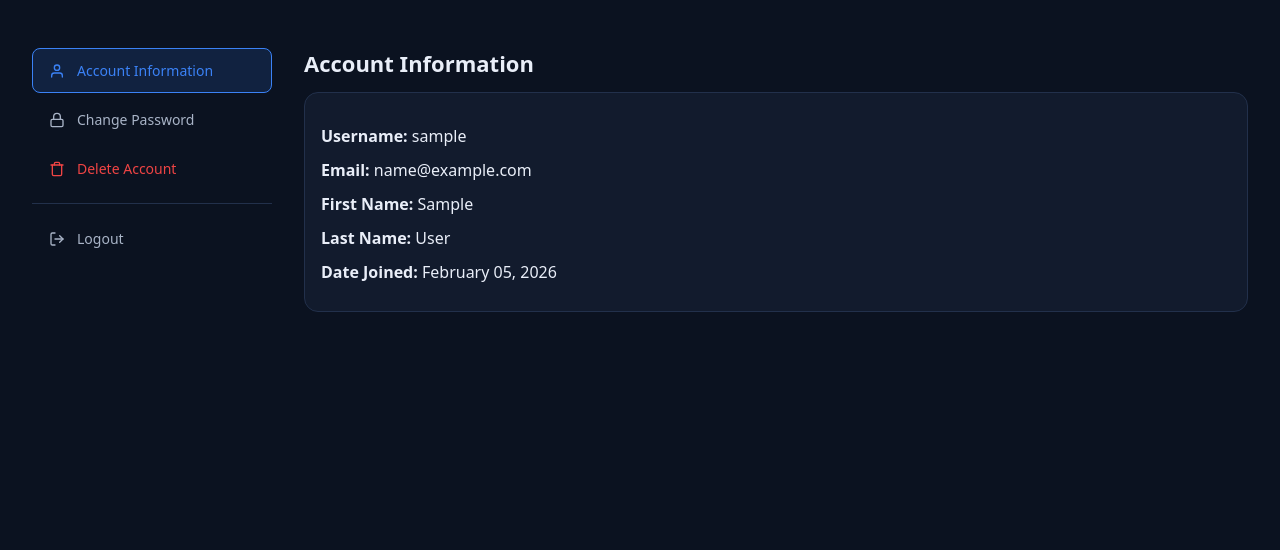
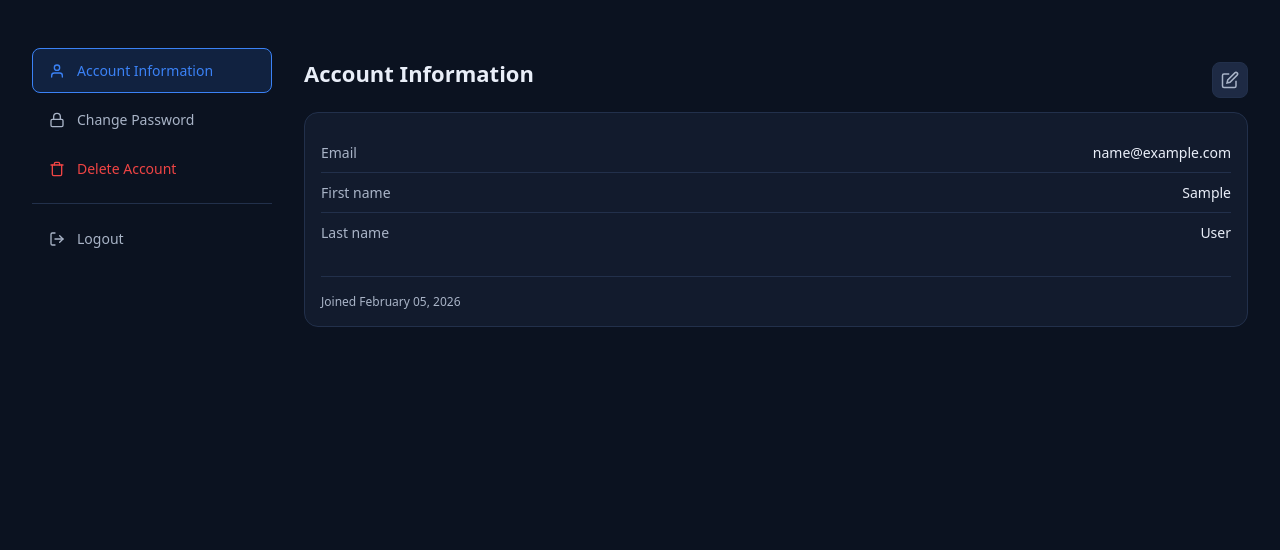
Before and after one commit to 5echo-io/pmg-portal, a Django app: page /account/profile/ in a window 1280 px wide. Shown: the part 69-619 px from the top of the page. Run offline with Django 5.2, Linux system fonts and the light colour scheme; the visitor is signed in with stand-in values (Sample User, id 1); data that the repository does not hold is empty; parts of the project's set-up code (start-up, migrations or seed data) failed here and were passed over; some libraries are stand-ins or nearby versions.

Commit message:
0.3.0-beta.2: changelog beta section + full/short toggle, profile edit + panel footer, email-as-primary (migration, login, register, install wizard), avatar from name, BUILDLOG/CHANGELOG/VERSION/install.sh

```diff
--- a/src/accounts/forms.py
+++ b/src/accounts/forms.py
@@ -3,18 +3,76 @@ Simple auth forms.
 """
 from django import forms
 from django.contrib.auth.forms import AuthenticationForm, UserCreationForm, PasswordChangeForm
-from django.contrib.auth.models import User
+from django.contrib.auth import authenticate
+from django.contrib.auth import get_user_model
+
+User = get_user_model()
+
 
 class LoginForm(AuthenticationForm):
-    username = forms.CharField(widget=forms.TextInput(attrs={"autocomplete": "username"}))
-    password = forms.CharField(widget=forms.PasswordInput(attrs={"autocomplete": "current-password"}))
+    """Login with email or username; field is labeled Email."""
+    username = forms.CharField(
+        label="Email",
+        widget=forms.TextInput(attrs={"autocomplete": "email", "type": "email", "placeholder": "you@example.com"}),
+    )
+    password = forms.CharField(
+        widget=forms.PasswordInput(attrs={"autocomplete": "current-password"}),
+    )
+
+    def clean(self):
+        login_value = (self.cleaned_data.get("username") or "").strip().lower()
+        password = self.cleaned_data.get("password")
+        if not login_value or not password:
+            return self.cleaned_data
+        user = User.objects.filter(email__iexact=login_value).first() or User.objects.filter(username__iexact=login_value).first()
+        if user is None:
+            raise forms.ValidationError("Please enter a correct email and password.")
+        if not user.check_password(password):
+            raise forms.ValidationError("Please enter a correct email and password.")
+        if not user.is_active:
+            raise forms.ValidationError("This account is inactive.")
+        self.cleaned_data["username"] = user.username
+        self.user_cache = user
+        return super().clean()
+
+    def get_user(self):
+        return getattr(self, "user_cache", None)
 
 class RegisterForm(UserCreationForm):
     email = forms.EmailField(required=True)
+    username = forms.CharField(required=False, widget=forms.HiddenInput())
 
     class Meta:
         model = User
         fields = ("username", "email", "password1", "password2")
+
+    def clean(self):
+        cleaned = super().clean()
+        email = (cleaned.get("email") or "").strip()
+        if email:
+            cleaned["username"] = email[:150]
+        return cleaned
+
+    def save(self, commit=True):
+        user = super().save(commit=False)
+        if user.email:
+            user.username = user.email[:150]
+        if commit:
+            user.save()
+            self.save_m2m()
+        return user
+
+class AccountEditForm(forms.ModelForm):
+    """Edit email, first_name, last_name only."""
+    class Meta:
+        model = User
+        fields = ("email", "first_name", "last_name")
+        widgets = {
+            "email": forms.EmailInput(attrs={"class": "form-input", "autocomplete": "email"}),
+            "first_name": forms.TextInput(attrs={"class": "form-input", "autocomplete": "given-name"}),
+            "last_name": forms.TextInput(attrs={"class": "form-input", "autocomplete": "family-name"}),
+        }
+
 
 class CustomPasswordChangeForm(PasswordChangeForm):
     old_password = forms.CharField(
--- a/src/accounts/templates/accounts/login.html
+++ b/src/accounts/templates/accounts/login.html
@@ -14,7 +14,7 @@
 
     <form method="post">
       {% csrf_token %}
-      <label>Username</label>
+      <label>Email</label>
       {{ form.username }}
 
       <label>Password</label>
--- a/src/accounts/templates/accounts/profile.html
+++ b/src/accounts/templates/accounts/profile.html
@@ -41,24 +41,41 @@
 
     <main class="profile-content">
       <div id="account-info-section" class="profile-section active">
-        <h1>Account Information</h1>
+        <div class="profile-section-header">
+          <h1>Account Information</h1>
+          <button type="button" class="profile-edit-btn" id="accountEditBtn" onclick="toggleAccountEdit()" aria-label="Edit account information">
+            <svg xmlns="http://www.w3.org/2000/svg" width="18" height="18" viewBox="0 0 24 24" fill="none" stroke="currentColor" stroke-width="2"><path d="M11 4H4a2 2 0 0 0-2 2v14a2 2 0 0 0 2 2h14a2 2 0 0 0 2-2v-7"></path><path d="M18.5 2.5a2.121 2.121 0 0 1 3 3L12 15l-4 1 1-4 9.5-9.5z"></path></svg>
+          </button>
+        </div>
         <div class="panel">
-          <div style="margin-top: 16px;">
-            <div style="margin-bottom: 12px;">
-              <strong>Username:</strong> {{ user.username }}
+          <div id="accountInfoView" class="account-info-view">
+            <div class="account-info-row"><strong>Email</strong><span>{{ user.email|default:"Not set" }}</span></div>
+            <div class="account-info-row"><strong>First name</strong><span>{{ user.first_name|default:"Not set" }}</span></div>
+            <div class="account-info-row"><strong>Last name</strong><span>{{ user.last_name|default:"Not set" }}</span></div>
+          </div>
+          <form method="post" id="accountInfoForm" class="account-info-form" style="display: none;">
+            {% csrf_token %}
+            <input type="hidden" name="update_account" value="1">
+            <div class="account-edit-field">
+              <label for="id_email">Email</label>
+              <input type="email" name="email" value="{{ user.email|default:'' }}" id="id_email" class="form-input" required>
+              {% if account_form.email.errors %}<p class="form-error">{{ account_form.email.errors.0 }}</p>{% endif %}
             </div>
-            <div style="margin-bottom: 12px;">
-              <strong>Email:</strong> {{ user.email|default:"Not set" }}
+            <div class="account-edit-field">
+              <label for="id_first_name">First name</label>
+              <input type="text" name="first_name" value="{{ user.first_name|default:'' }}" id="id_first_name" class="form-input">
             </div>
-            <div style="margin-bottom: 12px;">
-              <strong>First Name:</strong> {{ user.first_name|default:"Not set" }}
+            <div class="account-edit-field">
+              <label for="id_last_name">Last name</label>
+              <input type="text" name="last_name" value="{{ user.last_name|default:'' }}" id="id_last_name" class="form-input">
             </div>
-            <div style="margin-bottom: 12px;">
-              <strong>Last Name:</strong> {{ user.last_name|default:"Not set" }}
+            <div class="account-edit-actions">
+              <button type="button" class="form-btn form-btn-secondary" onclick="toggleAccountEdit()">Cancel</button>
+              <button type="submit" class="form-btn form-btn-primary">Save</button>
             </div>
-            <div style="margin-bottom: 12px;">
-              <strong>Date Joined:</strong> {{ user.date_joined|date:"F d, Y" }}
-            </div>
+          </form>
+          <div class="panel-footer">
+            <span class="panel-footer-item">Joined {{ user.date_joined|date:"F d, Y" }}</span>
           </div>
         </div>
       </div>
@@ -156,8 +173,8 @@
             {% csrf_token %}
             <input type="hidden" name="delete_account" value="1">
             <label>
-              <strong>Type your username to confirm:</strong>
-              <input type="text" name="confirm_username" class="form-input" placeholder="{{ user.username }}" required style="margin-top: 8px;">
+              <strong>Type your email to confirm:</strong>
+              <input type="email" name="confirm_email" class="form-input" placeholder="{{ user.email|default:'' }}" required style="margin-top: 8px;">
             </label>
             <div style="display: flex; gap: 12px; margin-top: 20px; justify-content: flex-end;">
               <button type="button" onclick="closeDeleteAccountModal(event)" class="form-btn form-btn-secondary">Cancel</button>
@@ -170,6 +187,21 @@
   </div>
 
   <script>
+    function toggleAccountEdit() {
+      var view = document.getElementById('accountInfoView');
+      var form = document.getElementById('accountInfoForm');
+      var btn = document.getElementById('accountEditBtn');
+      if (form.style.display === 'none') {
+        form.style.display = 'block';
+        view.style.display = 'none';
+        if (btn) btn.classList.add('active');
+      } else {
+        form.style.display = 'none';
+        view.style.display = 'block';
+        if (btn) btn.classList.remove('active');
+      }
+    }
+
     function showSection(sectionId) {
       // Update active nav item
       document.querySelectorAll('.profile-nav-item').forEach(item => {
--- a/src/accounts/templates/accounts/register.html
+++ b/src/accounts/templates/accounts/register.html
@@ -14,8 +14,6 @@
 
     <form method="post">
       {% csrf_token %}
-
-      <label>Username</label>
       {{ form.username }}
 
       <label>Email</label>
--- a/src/accounts/views.py
+++ b/src/accounts/views.py
@@ -7,7 +7,7 @@ from django.contrib.auth import login, logout, update_session_auth_hash
 from django.contrib.auth.decorators import login_required
 from django.shortcuts import redirect, render
 
-from .forms import LoginForm, RegisterForm, CustomPasswordChangeForm
+from .forms import LoginForm, RegisterForm, CustomPasswordChangeForm, AccountEditForm
 
 
 def login_view(request):
@@ -49,38 +49,43 @@ def register_view(request):
 def profile_view(request):
     """User profile settings page."""
     show_password_modal = False
+    account_form = AccountEditForm(instance=request.user)
+    password_form = CustomPasswordChangeForm(request.user)
 
     if request.method == "POST":
         if "change_password" in request.POST:
             password_form = CustomPasswordChangeForm(request.user, request.POST)
-            show_password_modal = True  # Show modal if form was submitted
+            show_password_modal = True
             if password_form.is_valid():
                 user = password_form.save()
                 update_session_auth_hash(request, user)
                 messages.success(request, "Your password has been changed successfully.")
-                # Redirect to avoid resubmission on refresh
+                return redirect("/account/profile/")
+            else:
+                messages.error(request, "Please correct the errors below.")
+        elif "update_account" in request.POST:
+            account_form = AccountEditForm(request.POST, instance=request.user)
+            if account_form.is_valid():
+                account_form.save()
+                messages.success(request, "Account information updated.")
                 return redirect("/account/profile/")
             else:
                 messages.error(request, "Please correct the errors below.")
         elif "delete_account" in request.POST:
-            confirm_username = request.POST.get("confirm_username", "").strip()
-            if confirm_username == request.user.username:
-                # Delete the user account
+            confirm_email = (request.POST.get("confirm_email") or "").strip()
+            if confirm_email == (request.user.email or ""):
                 user = request.user
-                logout(request)  # Logout before deletion
+                logout(request)
                 user.delete()
                 messages.success(request, "Your account has been permanently deleted.")
                 return redirect("/account/login/")
             else:
-                messages.error(request, "Username confirmation does not match. Account deletion cancelled.")
-        else:
-            password_form = CustomPasswordChangeForm(request.user)
-    else:
-        password_form = CustomPasswordChangeForm(request.user)
+                messages.error(request, "Email confirmation does not match. Account deletion cancelled.")
 
     return render(request, "accounts/profile.html", {
         "user": request.user,
         "password_form": password_form,
+        "account_form": account_form,
         "show_password_modal": show_password_modal,
     })
 
--- a/src/portal/context_processors.py
+++ b/src/portal/context_processors.py
@@ -102,8 +102,20 @@ def footer_info(request):
                     changelog_full = content  # Store full changelog for modal
 
                     # Determine which section to show based on version
-                    if version.startswith("0.1.0-alpha") or "alpha" in version.lower() or "beta" in version.lower():
-                        # Alpha/beta version - show Unreleased section
+                    if "beta" in version.lower():
+                        # Beta: look for exact version section (e.g. ## [0.3.0-beta.2])
+                        version_clean = version.strip()
+                        version_pattern = f"## [{version_clean}]"
+                        if version_pattern in content:
+                            parts = content.split(version_pattern, 1)
+                            if len(parts) > 1:
+                                changelog_section = parts[1].split("## [")[0].strip()
+                                show_changelog_button = True
+                        elif "## [Unreleased]" in content:
+                            unreleased = content.split("## [Unreleased]")[1].split("## [")[0]
+                            changelog_section = unreleased.strip()
+                            show_changelog_button = True
+                    elif version.startswith("0.1.0-alpha") or "alpha" in version.lower():
                         if "## [Unreleased]" in content:
                             unreleased = content.split("## [Unreleased]")[1].split("## [")[0]
                             changelog_section = unreleased.strip()
--- a/src/portal/templates/portal/base.html
+++ b/src/portal/templates/portal/base.html
@@ -46,7 +46,7 @@
       <div class="user-avatar-wrapper">
         <button class="user-avatar-btn" onclick="toggleUserMenu(event)" aria-label="User menu">
           <div class="user-avatar">
-            {{ request.user.username|first|upper }}
+            {% if request.user.first_name %}{{ request.user.first_name|first|upper }}{% elif request.user.last_name %}{{ request.user.last_name|first|upper }}{% elif request.user.email %}{{ request.user.email|first|upper }}{% else %}{{ request.user.username|first|upper }}{% endif %}
           </div>
         </button>
         <div id="user-menu" class="user-menu">
@@ -229,16 +229,18 @@
         <button class="modal-close" onclick="closeChangelogModal(event)">&times;</button>
       </div>
       <div class="modal-body">
+        <div id="shortChangelogWrap" class="changelog-section-wrap">
         {% if changelog_section %}
         <div class="changelog-section">
           <pre class="changelog-content">{{ changelog_section|escape }}</pre>
         </div>
         {% endif %}
+        </div>
         {% if changelog_full %}
         <div class="modal-actions">
-          <button class="modal-btn" onclick="toggleFullChangelog()">View Full Changelog</button>
+          <button class="modal-btn" id="toggleFullChangelogBtn" onclick="toggleFullChangelog()">View Full Changelog</button>
         </div>
-        <div id="fullChangelog" class="changelog-section" style="display: none;">
+        <div id="fullChangelog" class="changelog-section full-changelog-section" style="display: none;">
           <pre class="changelog-content">{{ changelog_full|escape }}</pre>
         </div>
         {% endif %}
@@ -259,25 +261,26 @@
         document.body.style.overflow = 'auto';
         // Reset full changelog view
         const fullChangelog = document.getElementById('fullChangelog');
-        if (fullChangelog) {
-          fullChangelog.style.display = 'none';
-        }
-        const btn = document.querySelector('.modal-btn');
-        if (btn) {
-          btn.textContent = 'View Full Changelog';
-        }
+        if (fullChangelog) fullChangelog.style.display = 'none';
+        const shortWrap = document.getElementById('shortChangelogWrap');
+        if (shortWrap) shortWrap.style.display = '';
+        const btn = document.getElementById('toggleFullChangelogBtn');
+        if (btn) btn.textContent = 'View Full Changelog';
       }
     }
 
     function toggleFullChangelog() {
       const fullChangelog = document.getElementById('fullChangelog');
-      const btn = document.querySelector('.modal-btn');
+      const shortWrap = document.getElementById('shortChangelogWrap');
+      const btn = document.getElementById('toggleFullChangelogBtn');
       if (fullChangelog && btn) {
         if (fullChangelog.style.display === 'none') {
           fullChangelog.style.display = 'block';
+          if (shortWrap) shortWrap.style.display = 'none';
           btn.textContent = 'Hide Full Changelog';
         } else {
           fullChangelog.style.display = 'none';
+          if (shortWrap) shortWrap.style.display = '';
           btn.textContent = 'View Full Changelog';
         }
       }
--- a/src/static/app.css
+++ b/src/static/app.css
@@ -251,6 +251,7 @@ a.link:hover { color: var(--text); }
   position: relative;
   display: inline-flex;
   align-items: center;
+  align-self: center;
 }
 
 .customer-picker-btn {
@@ -343,19 +344,20 @@ a.link:hover { color: var(--text); }
 
 .customer-menu-list {
   overflow-y: auto;
-  padding: 2px 0;
+  padding: 1px 0;
 }
 
 .customer-menu-item {
   display: flex;
   align-items: center;
   width: 100%;
-  min-height: 32px;
-  padding: 2px 12px;
+  min-height: 28px;
+  padding: 0 12px;
   border: none;
   background: transparent;
   color: var(--text);
   font-size: 13px;
+  line-height: 1.3;
   text-align: left;
   cursor: pointer;
   transition: background 0.2s;
@@ -1124,6 +1126,93 @@ a.link:hover { color: var(--text); }
   display: block;
 }
 
+.profile-section-header {
+  display: flex;
+  align-items: center;
+  justify-content: space-between;
+  gap: 12px;
+  margin-bottom: 12px;
+}
+
+.profile-section-header h1 {
+  margin: 0;
+}
+
+.profile-edit-btn {
+  display: inline-flex;
+  align-items: center;
+  justify-content: center;
+  width: 36px;
+  height: 36px;
+  padding: 0;
+  border: 1px solid var(--line);
+  border-radius: 8px;
+  background: var(--btn);
+  color: var(--muted);
+  cursor: pointer;
+  transition: all 0.2s;
+}
+
+.profile-edit-btn:hover,
+.profile-edit-btn.active {
+  background: var(--btnHover);
+  border-color: #3b82f6;
+  color: #3b82f6;
+}
+
+.account-info-view {
+  padding: 4px 0;
+}
+
+.account-info-row {
+  display: flex;
+  justify-content: space-between;
+  align-items: baseline;
+  gap: 16px;
+  padding: 10px 0;
+  border-bottom: 1px solid var(--line);
+  font-size: 14px;
+}
+
+.account-info-row:last-child {
+  border-bottom: none;
+}
+
+.account-info-row strong {
+  flex-shrink: 0;
+  color: var(--muted);
+  font-weight: 500;
+}
+
+.account-edit-field {
+  margin-bottom: 16px;
+}
+
+.account-edit-field label {
+  display: block;
+  margin-bottom: 6px;
+  font-size: 13px;
+  color: var(--muted);
+}
+
+.account-edit-actions {
+  display: flex;
+  gap: 12px;
+  margin-top: 20px;
+}
+
+.panel-footer {
+  margin-top: 20px;
+  padding-top: 16px;
+  border-top: 1px solid var(--line);
+  font-size: 12px;
+  color: var(--muted);
+}
+
+.panel-footer-item {
+  display: block;
+}
+
 /* Danger Zone Styling */
 .modal-content-danger {
   border-color: #ef4444;
```
Also changed, not shown: BUILDLOG.md (+10 -0 lines), CHANGELOG.md, src/accounts/migrations/0001_sync_username_from_email.py (added), src/accounts/migrations/__init__.py (added), 2 other files.
